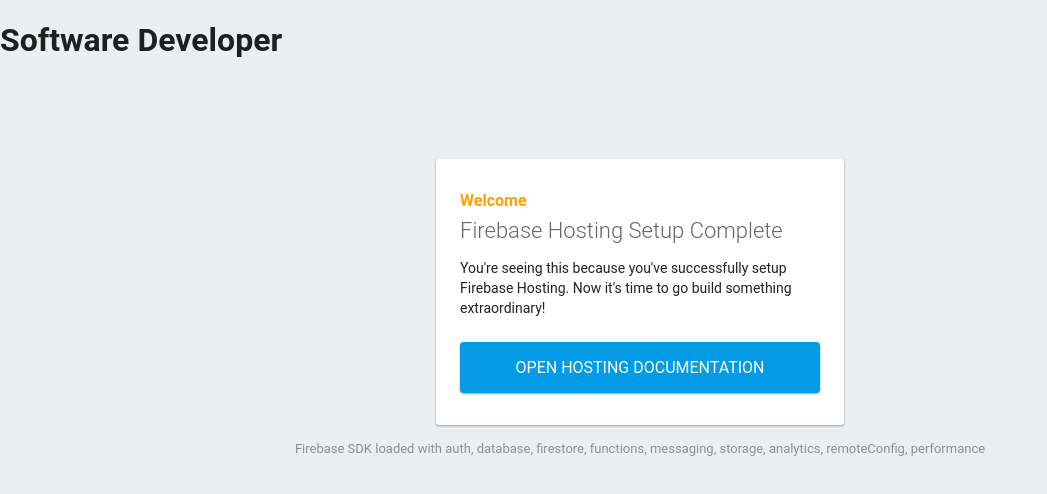
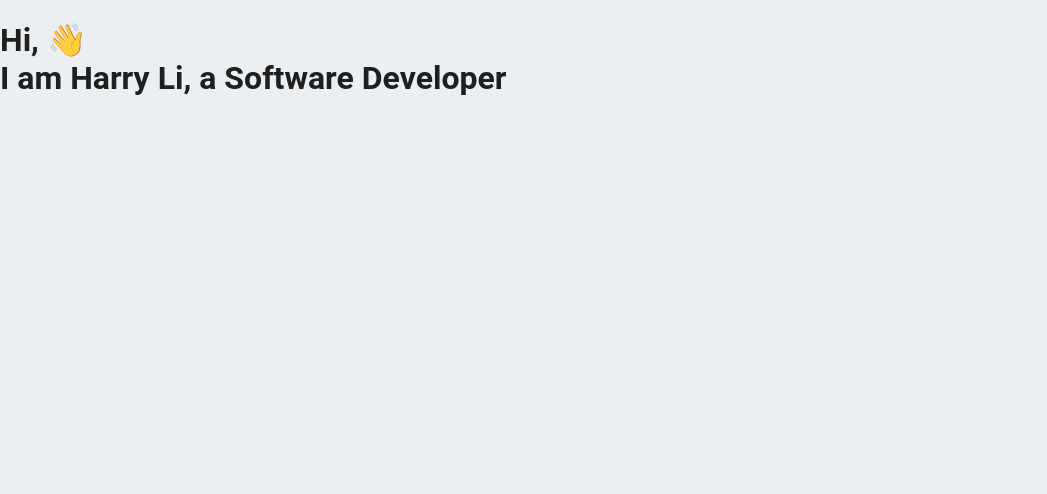
Before and after one commit to HarryLi-CA/HarryLiPortfolio, a plain HTML site: page public/index.html in a window 1280 px wide. Shown: the whole page, without its empty margins (0-1047 px from the left). Drawn offline with Linux system fonts and the light colour scheme; some packages are replaced by stand-ins of ours.

Commit message:
basic setup

```diff
--- a/public/index.html
+++ b/public/index.html
@@ -3,7 +3,7 @@
   <head>
     <meta charset="utf-8">
     <meta name="viewport" content="width=device-width, initial-scale=1">
-    <title>Welcome to Firebase Hosting</title>
+    <title>Welcome to Harry Li's Portfolio</title>
 
     <!-- update the version number as needed -->
     <script defer src="/__/firebase/9.17.2/firebase-app-compat.js"></script>
@@ -39,14 +39,14 @@
     </style>
   </head>
   <body>
-    <h1>Software Developer</h1>
-    <div id="message">
+    <h1>Hi, 👋<br> I am Harry Li, a Software Developer</h1>
+    <!-- <div id="message">
       <h2>Welcome</h2>
       <h1>Firebase Hosting Setup Complete</h1>
       <p>You're seeing this because you've successfully setup Firebase Hosting. Now it's time to go build something extraordinary!</p>
       <a target="_blank" href="https://firebase.google.com/docs/hosting/">Open Hosting Documentation</a>
     </div>
-    <p id="load">Firebase SDK Loading&hellip;</p>
+    <p id="load">Firebase SDK Loading&hellip;</p> -->
 
     <script>
       document.addEventListener('DOMContentLoaded', function() {
```
